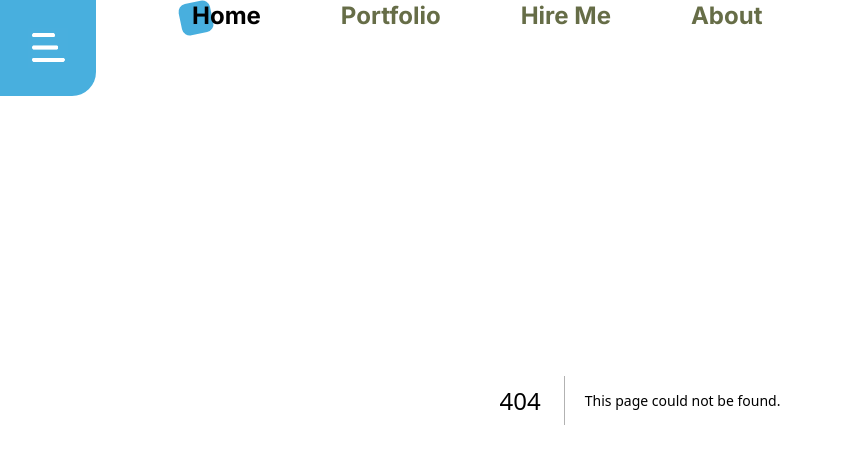
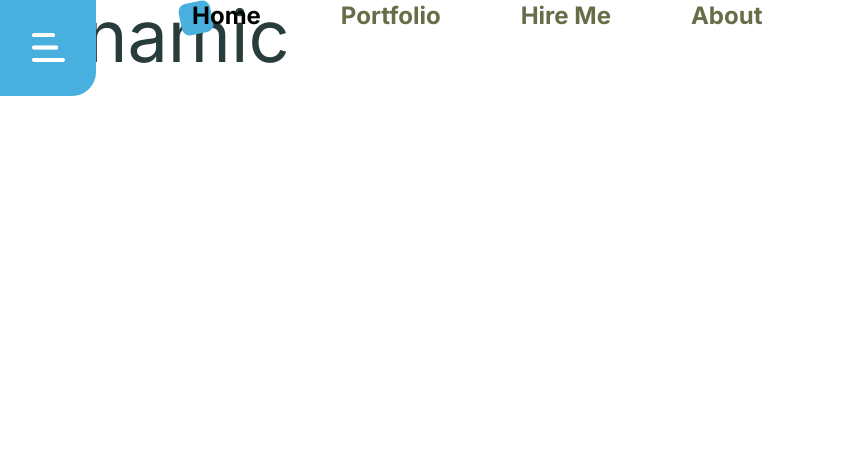
Before and after one commit to misiek869/portfolio, a Next.js app: page /portfoliodetail/1 in a window 1280 px wide. Before the commit this address had no page. Shown: the top 464 px of the page, without its empty margins (0-843 px from the left). Built offline with nearby package versions, Linux system fonts and the light colour scheme.

Commit message:
create page

```diff
--- /dev/null
+++ b/src/app/portfoliodetail/[id]/page.tsx
@@ -0,0 +1,7 @@
+import React from 'react'
+
+const PortfolioDetailPage = () => {
+	return <div className='text-7xl'>dynamic</div>
+}
+
+export default PortfolioDetailPage
```
